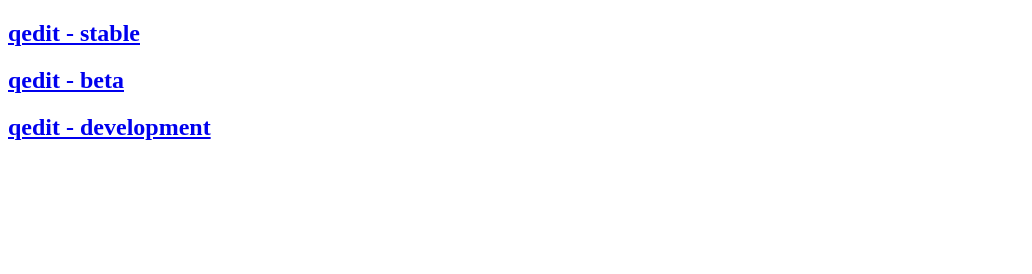
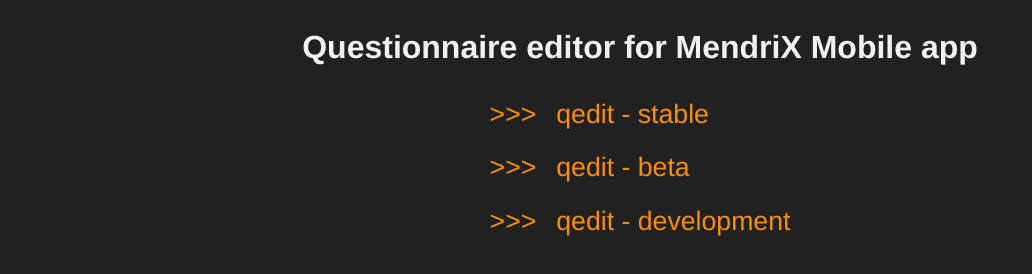
Before and after one commit to RobCvdV/robcvdv.github.io, a plain HTML site: page index.html in a window 1280 px wide. Shown: the whole page, without its empty margins (0-1032 px from the left). Drawn offline with Linux system fonts and the light colour scheme.

Commit message:
updated landing page

```diff
--- a/index.html
+++ b/index.html
@@ -1,11 +1,18 @@
 <!DOCTYPE html>
-<html>
-  <head>
-    <meta http-equiv="refresh" content="7; url='https://robcvdv.github.io/qedit'" />
-  </head>
-  <body>
-    <h2><a href="https://robcvdv.github.io/qedit">qedit - stable</a></h2>
-    <h2><a href="https://robcvdv.github.io/qedit-beta">qedit - beta</a></h2>
-    <h2><a href="https://robcvdv.github.io/qedit-dev">qedit - development</a></h2>
-  </body>
+<html lang="en-US">
+<head>
+  <title>Questionnaire editor for MendriX Mobile app</title>
+  <!--    <meta http-equiv="refresh" content="7; url='https://robcvdv.github.io/qedit'" />-->
+  <link rel="stylesheet" href="main.css">
+</head>
+<body>
+<div class="main">
+  <h1>Questionnaire editor for MendriX Mobile app</h1>
+  <div class="links">
+    <a href="https://robcvdv.github.io/qedit"><span>>>></span><span>qedit - stable</span></a>
+    <a href="https://robcvdv.github.io/qedit-beta"><span>>>></span><span>qedit - beta</span></a>
+    <a href="https://robcvdv.github.io/qedit-dev"><span>>>></span><span>qedit - development</span></a>
+  </div>
+</div>
+</body>
 </html>
--- /dev/null
+++ b/main.css
@@ -0,0 +1,32 @@
+body {
+    font-family: "Helvetica Neue", Helvetica, Arial, sans-serif;
+    background-color: #212121;
+    color: #f1f1f1;
+}
+
+.main {
+    display: flex;
+    flex-direction: column;
+    align-items: center;
+}
+a {
+    text-decoration: none;
+    color: #fa8e08;
+}
+.main a {
+    font-size: 20pt;
+    line-height: 2em;
+}
+.links {
+
+    display: flex;
+    flex-direction: column;
+    align-items: flex-start;
+}
+
+.links a span {
+    margin: 10px;
+    flex: 0;
+    width: 40%;
+
+}
```
